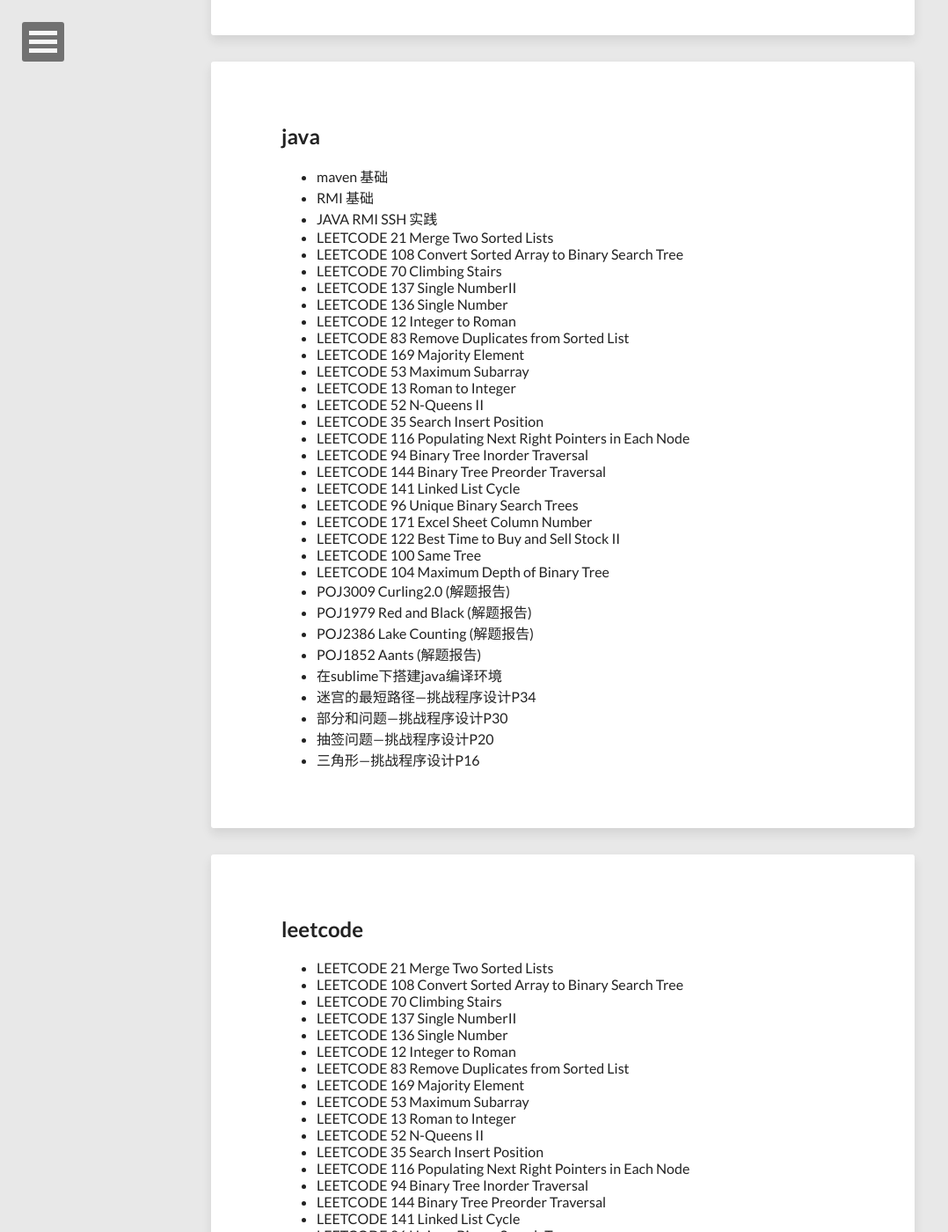
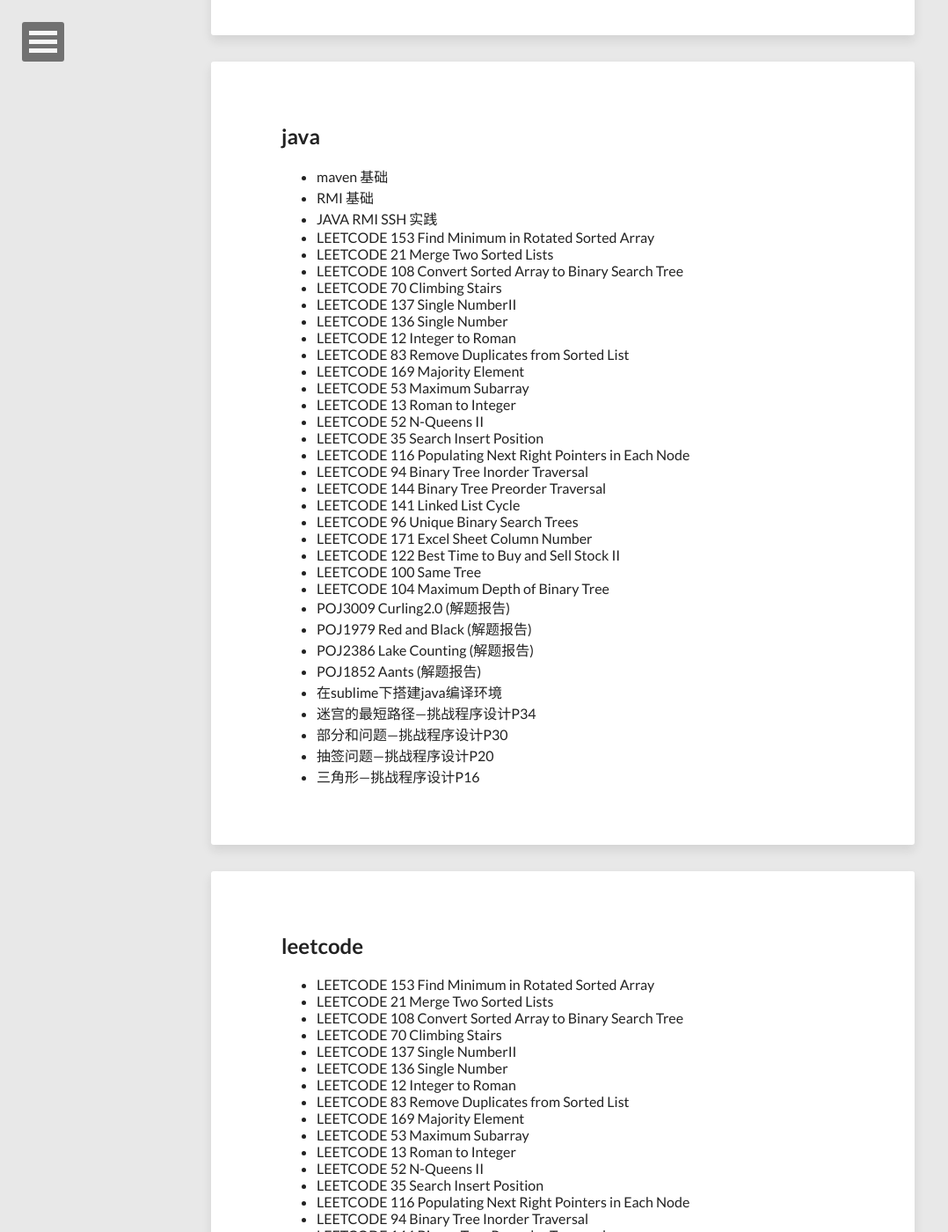
Before and after one commit to 0ovickyo0/0ovickyo0.github.io, a Jekyll site: the page built from tags/index.html, in a window 1280 px wide and 1400 px high, scrolled down 793 px. Shown: the whole window at 88% size, without its empty margins (0-1078 px from the left). Built offline with Jekyll 4.4.1, drawn with Linux system fonts in a browser that asks for light colours; nearby versions of some CDN libraries; comment, search, counter and statistics services are not loaded; some of the changed lines change nothing that is shown; some of the changed text lies outside the part shown.

Commit message:
new post

```diff
--- a/_config.yml
+++ b/_config.yml
@@ -1,5 +1,5 @@
 title:            Vicky's blog
-description:      Vicky 的技术 blog。
+description:      Vicky瞎bb的地方
 disqus_shortname: 0ovickyo0
 reading_time:     true
 words_per_minute: 200
--- /dev/null
+++ b/_posts/2015-03-04-LEETCODE-Find-Minimum-in-Rotated-Sorted-Array.md
@@ -0,0 +1,53 @@
+---
+layout: post
+title: LEETCODE 153 Find Minimum in Rotated Sorted Array
+description: "LEETCODE Find Minimum in Rotated Sorted Array 解题报告"
+modified: 2015-03-04
+tags: [java, 算法, leetcode]
+image:
+  feature: abstract-10.jpg
+  background: bg-10.png
+---
+
+# 描述：
+Suppose a sorted array is rotated at some pivot unknown to you beforehand.
+
+(i.e., 0 1 2 4 5 6 7 might become 4 5 6 7 0 1 2).
+
+Find the minimum element.
+
+You may assume no duplicate exists in the array.
+
+---
+
+在一个已经排好序的数组中有一部分进行了反转，找出数组中的最小值。数组中的值无重复。
+
+# 分析：
+整个数组遍历一遍就可以了。
+
+# 代码：
+一次通过哟~
+{% highlight java %}
+public class Solution {
+    public int findMin(int[] num) {
+        if(num.length == 1) return num[0];
+        for(int i=1;i<num.length;i++){
+            if(num[i-1] > num[i]) return num[i];
+        }
+        return num[0];
+    }
+}
+{% endhighlight %}
+啊哈 ，其实还有更简单的二分查找：
+{% highlight java %}
+int L=0,R=num.length-1;
+while(L<R){
+    int M=(R+L)/2;
+    if(num[M] > num[R]){ //在M~R段出现反转
+        L = M+1;
+    }else{ //在L~M段出现反转
+        R = M;
+    }
+}
+return num[L];
+{% endhighlight %}
```
